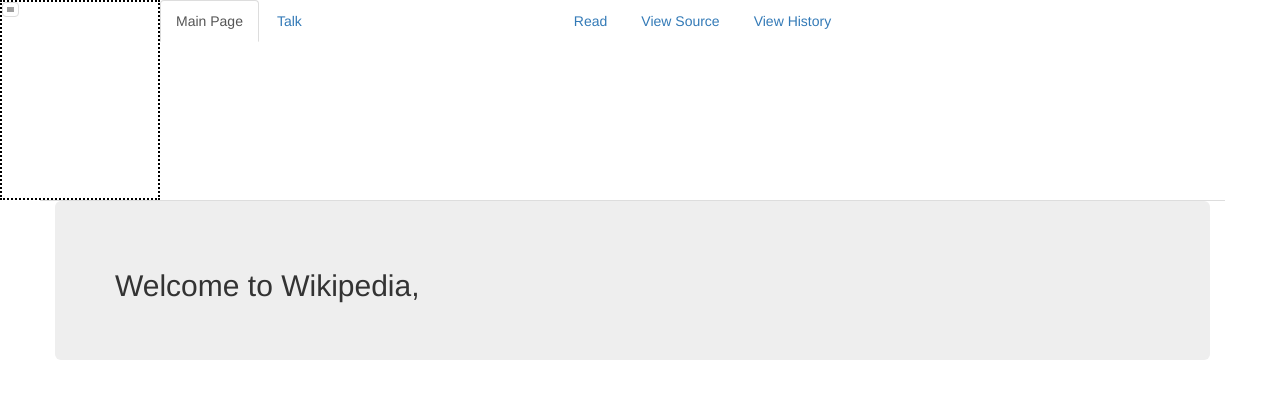
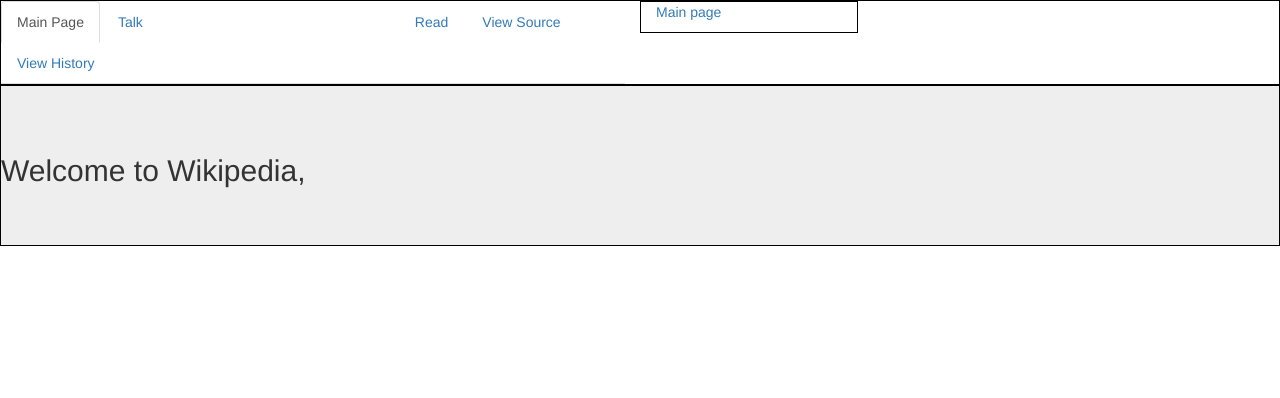
Before and after one commit to guyanderson/wikip, a plain HTML site: page index.html in a window 1280 px wide. Drawn offline with nearby package versions, Linux system fonts and the light colour scheme; grey boxes are pictures that could not be loaded.

Commit message:
Redid index.htmi by reworking new file called wiki.html. will continue later.

```diff
--- a/css/styles.css
+++ b/css/styles.css
@@ -1,14 +1,9 @@
-.sidebar{
-  float: left;
-  width:160px;
-  height: 200px;
-  border: 2px;
-  border-color: black;
-  border-style: dotted;
+.container{
+  margin-left: 0px;
+  padding-left:0px;
+  width: 1920px;
+  height: 1000px;
 }
-.container{
-  padding-left:0px;
-  border-style: dotted;
-  border: 100px;
-  border-color: black;
+.col-md-3{
+  padding: 0;
 }
--- a/index.html
+++ b/index.html
@@ -9,33 +9,34 @@
 
 <!-- sidebar goes here -->
 
-    <div class=:"container">
-      <div class="sidebar">
-        <div class="row">
-          <div class="col-md-3">
-            <a href="#" class="thumbnail">
-              <img src="http://cdn.downdetector.com/static/uploads/c/300/ca3e1/wikipedia-logo_1.png" alt="Picture" style="width = 300;">
-            </a>
+  <div class=:"container" style="border: 1px solid black;">
+    <div class="row">
+      <div class="col-md-6">
+        <ul class="nav nav-tabs">
+          <li class="active"><a href="#">Main Page</a></li>
+          <li><a href="#">Talk</a></li>
+          <li><a href="#"></a></li>
+          <li><a href="#"></a></li>
+          <li><a href="#"></a></li>
+          <li><a href="#"></a></li>
+          <li><a href="#"></a></li>
+          <li><a href="#"></a></li>
+          <li><a href="#"></a></li>
+          <li><a href="#">Read</a></li>
+          <li><a href="#">View Source</a></li>
+          <li><a href="#">View History</a></li>
+          <!-- <li><span class="input-group-addon"></span></li> -->
+        </ul>
+      </div>
+      <div class="col-md-2"
+        <div class="navbar" style="border: 1px solid black;">
+          <p><a href="#">Main page</a>
 
-
-
-
-          </div>
+          </p>
 
         </div>
       </div>
-    </div>
-
-
-
-
-
-    <div class="container">
-  <!-- Put Top bar here -->
-
-      <div class="container">
-        <div class="row">
-          <!-- <h3>Tabs</h3> -->
+        <!-- <div class="col-md-3">
           <ul class="nav nav-tabs">
             <li class="active"><a href="#">Main Page</a></li>
             <li><a href="#">Talk</a></li>
@@ -49,24 +50,24 @@
             <li><a href="#">Read</a></li>
             <li><a href="#">View Source</a></li>
             <li><a href="#">View History</a></li>
-            <!-- <li><span class="input-group-addon"></span></li> -->
+            <! <li><span class="input-group-addon"></span></li> -->
           </ul>
+        </div>
 
-          <!-- <div class="input-group">
-            <span class="input-group-addon"></span>
-            <input type="text" class="form-control" placeholder="Search Wikipedia" aria-describedby="sizing-addon1">
-          </div> -->
+        <div class="jumbotron" style="border: 1px solid black;">
+          <h2>Welcome to Wikipedia,</h2>
+
 
         </div>
+
       </div>
-      <!-- Jumbotron here -->
-      <div class="jumbotron">
-        <h2>Welcome to Wikipedia,</h2>
+    </div>
 
 
-      </div>
+
 
 
     </div>
+      <!-- Jumbotron here -->
   </body>
 </html>
```
Also changed, not shown: wiki.html (added, +78 -0 lines).
